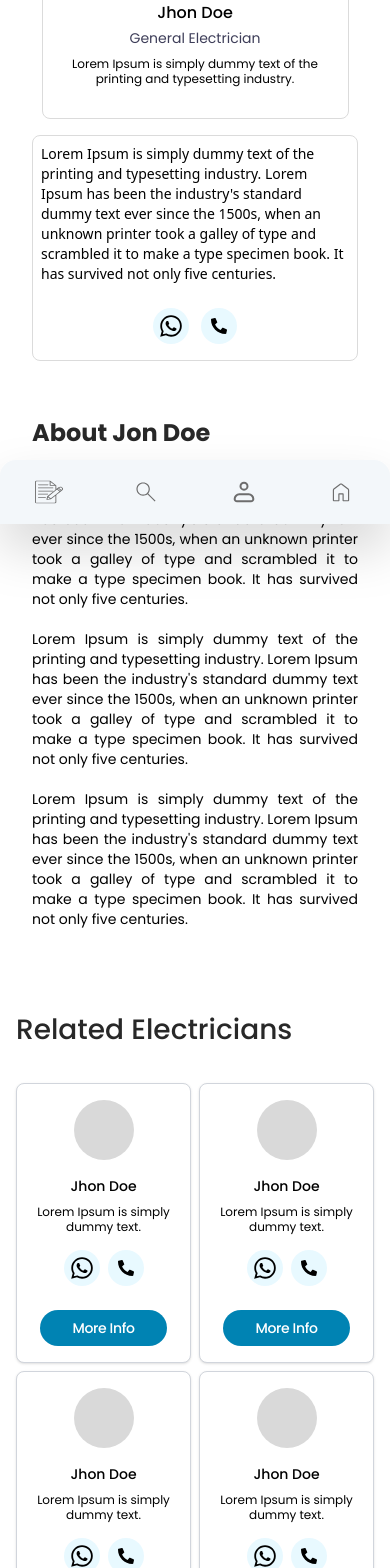
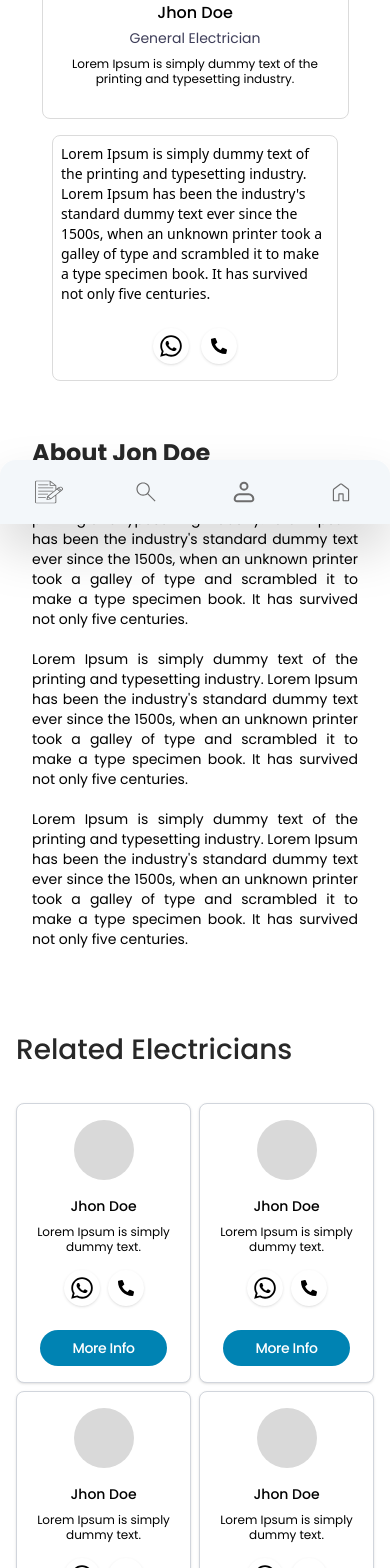
Before and after one commit to noorhossain809/drawarly-payment, a React (Vite) app: page /profilePage in a window 390 px wide. Shown: the part 320-1888 px from the top of the page. Built offline with nearby package versions, Linux system fonts and the light colour scheme.

Commit message:
some-changes

```diff
--- a/src/components/pages/ProfilePage.jsx
+++ b/src/components/pages/ProfilePage.jsx
@@ -59,7 +59,7 @@ const ProfilePage = () => {
         </div>
 
         <div className="md:hidden block">
-          <div className=" p-2 bg-white rounded-lg border text-sm border-[#dbdbdb] flex flex-col justify-center items-center space-y-6 mx-4">
+          <div className=" p-2 bg-white rounded-lg border text-sm border-[#dbdbdb] flex flex-col justify-center items-center space-y-6 mx-9">
             <p>
               Lorem Ipsum is simply dummy text of the printing and typesetting
               industry. Lorem Ipsum has been the industry's standard dummy text
@@ -69,10 +69,10 @@ const ProfilePage = () => {
             </p>
 
             <div className="flex gap-3 mb-2">
-              <div className="p-1 bg-[#e8f9ff] rounded-full flex justify-center items-center">
+              <div className="p-1 bg-white shadow-sm rounded-full flex justify-center items-center">
                 <img src={whatsapp} alt="WhatsApp" className="w-7 h-7" />
               </div>
-              <div className="w-9 h-9 bg-[#e8f9ff] rounded-full flex justify-center items-center">
+              <div className="w-9 h-9 bg-white shadow-sm rounded-full flex justify-center items-center">
                 <img src={call} alt="call" className="w-4 h-4" />
               </div>
             </div>
@@ -132,10 +132,10 @@ const ProfilePage = () => {
                 {electrician.description}
               </p>
               <div className="flex lg:gap-4 gap-2 mt-4">
-                <div className="p-1 bg-[#e8f9ff] rounded-full flex justify-center items-center">
+                <div className="p-1 bg-white shadow-sm rounded-full flex justify-center items-center">
                   <img src={whatsapp} alt="WhatsApp" className="w-7 h-7" />
                 </div>
-                <div className="w-9 h-9 bg-[#e8f9ff] rounded-full flex justify-center items-center">
+                <div className="w-9 h-9 bg-white shadow-sm rounded-full flex justify-center items-center">
                   <img src={call} alt="call" className="w-4 h-4" />
                 </div>
                 {/* <div className="w-9 h-9 bg-[#e8f9ff] rounded-full flex justify-center items-center">
--- a/src/components/pages/RegistrationSuccess.jsx
+++ b/src/components/pages/RegistrationSuccess.jsx
@@ -13,8 +13,8 @@ const RegistrationSuccess = () => {
   }, [navigate]);
   return (
     <div>
-      <div className="flex items-center justify-center h-screen bg-gray-100">
-        <div className="text-center p-8 bg-white rounded-lg shadow-md max-w-sm">
+      <div className="flex items-center justify-center h-screen">
+        <div className="text-center p-8 bg-white rounded-lg max-w-sm">
           <h1 className="text-2xl font-bold text-black mb-4">Success!</h1>
           <p className="text-lg font-semibold text-gray-800">
             Thanks for Registration
--- a/src/components/pages/SignUp.jsx
+++ b/src/components/pages/SignUp.jsx
@@ -225,7 +225,7 @@ const Signup = () => {
           {/* Submit Button */}
           <button
             onClick={handleRegistration}
-            className="w-full px-4 py-2 bg-[#0083b3] text-white rounded-lg text-base font-semibold font-['Poppins'] leading-normal"
+            className="w-full px-4 py-2 bg-[#0083b3] text-white rounded-full text-base font-semibold font-['Poppins'] leading-normal"
           >
             Registration
           </button>
--- a/src/components/pages/SubscriptionPlan.jsx
+++ b/src/components/pages/SubscriptionPlan.jsx
@@ -19,7 +19,7 @@ const SubscriptionPlan = () => {
       <div className="flex justify-center items-center mb-10 md:hidden top-0 bottom-0">
         <img src={mobileLogo} alt="mobileLogo" className="w-24 h-24" />
       </div>
-      <div className="flex justify-center items-center">
+      <div className="flex justify-center items-center pb-16">
         <div className="w-[428px] p-6">
           {/* Header */}
           <div className="mb-8"></div>
@@ -49,7 +49,7 @@ const SubscriptionPlan = () => {
               <div
                 className={`p-4 border rounded-b-md ${
                   selectedPlan === "1-year-plan"
-                    ? "border-red-500"
+                    ? "border-[#0083b3] border-2"
                     : "border-[#0083b3]"
                 }`}
                 onClick={() => handlePlanClick("1-year-plan")}
@@ -65,7 +65,7 @@ const SubscriptionPlan = () => {
             <div
               className={`relative border rounded-lg overflow-hidden cursor-pointer ${
                 selectedPlan === "6-month-plan"
-                  ? "border-red-500"
+                  ? "border-[#0083b3] border-2"
                   : "border-[#0083b3]"
               }`}
               onClick={() => handlePlanClick("6-month-plan")}
@@ -80,10 +80,10 @@ const SubscriptionPlan = () => {
           </div>
 
           {/* Checkout Button */}
-          <div className="mt-12">
+          <div className="mt-6 mb-6">
             <button
               disabled={!selectedPlan}
-              className={`w-full h-14 ${
+              className={`w-full py-3 ${
                 selectedPlan
                   ? "bg-[#0083b3] text-white"
                   : "bg-gray-300 text-gray-500"
--- a/src/components/pages/Success.jsx
+++ b/src/components/pages/Success.jsx
@@ -18,7 +18,7 @@ const Success = () => {
         <img src={mobileLogo} alt="mobileLogo" className="w-24 h-24" />
       </div>
       <div className="flex flex-col items-center justify-center min-h-[90vh] text-center">
-        <div className="p-6 bg-white rounded-lg shadow-md md:mx-0 mx-6">
+        <div className="p-6 md:mx-0 mx-6">
           <h1 className="text-3xl font-bold text-[#0083B3]">Success!</h1>
           <div className="my-4">
             <svg
```
Also changed, not shown: 2 other files (tests, documents, lock files or other folders).
